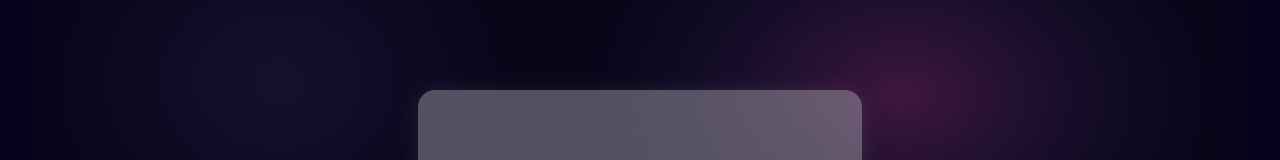
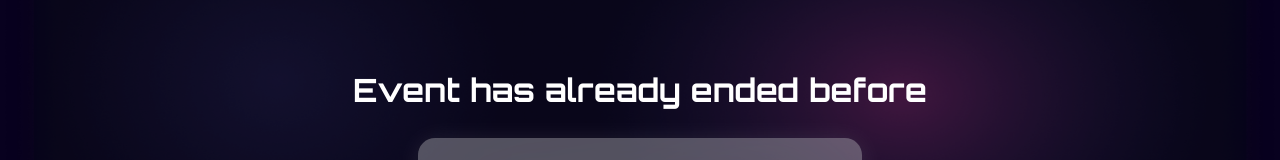
Before and after one commit to Sayan650/freemex-frontend, a React (Create React App) app: page /timer in a window 1280 px wide. Shown: the part 145-305 px from the top of the page. Built offline with nearby package versions, Linux system fonts and the light colour scheme; no server answers.

Commit message:
timer updated

```diff
--- a/src/components/navbar/navbar.js
+++ b/src/components/navbar/navbar.js
@@ -38,7 +38,9 @@ const Nav = () => {
     setNameModal(false);
   };
 
-
+   const [currentdate, setCurrentdate] = useState(0);
+    const [start, setStart] = useState(0);
+     const [end, setEnd] = useState(0);
   const [player, setPlayer] = useState([]);
   const [profile, setProfile] = useState([]);
   const getPlayer = useCallback(async () => {
@@ -104,11 +106,22 @@ const Nav = () => {
     setStat(status);
     setmsg(result.message);
   };
-
-  const start = localStorage.getItem("Start");
-  const end = localStorage.getItem("End");
-  var current_date = new Date().getTime();
-  var new11 = new Date(start).getTime();
+ useEffect(() => {
+    const time = async()=>{
+      const res = await fetch('/api/schedules', {
+        method: "GET",
+        headers: {
+          "Content-Type": "application/json"
+        },
+        credentials: "include",
+      })
+      const result = await res.json();
+      setCurrentdate(new Date().getTime());
+      setEnd(new Date(result.schedule.end).getTime());
+      setStart(new Date(result.schedule.start).getTime());
+    }
+    time()
+  }, []);
 
   return (
     <>
@@ -130,8 +143,8 @@ const Nav = () => {
               </>
             ) : (
               <>
-                {(current_date < new11 ||
-                  current_date > new Date(end).getTime()) &&
+                {(currentdate < start ||
+                  currentdate > end) &&
                 player === 200 ? (
                   <>
                     <div className="links">
--- a/src/pages/dashboard/dashboard.js
+++ b/src/pages/dashboard/dashboard.js
@@ -45,8 +45,6 @@ function Dashboard() {
     const timer = async () => {
         if (start_time && end_time) {
             console.log(start_time, end_time)
-              localStorage.setItem('Start', start_time);
-      localStorage.setItem('End', end_time);
             const res = await fetch('/admin/api/schedules', {
                 method: "POST",
                 headers: {
--- a/src/pages/landing/landing.js
+++ b/src/pages/landing/landing.js
@@ -1,6 +1,6 @@
 import "./landing.css";
 import TypeWriterEffect from "react-typewriter-effect";
-import React, { useState,useEffect } from "react";
+import React, { useState, useEffect } from "react";
 import MetaDecorator from "../../components/metaDecorator/metaDecorator";
 function LandingSection() {
   const [player, setPlayer] = useState(0);
@@ -13,22 +13,29 @@ function LandingSection() {
 
   useEffect(() => {
     getPlayer();
-    const start = localStorage.getItem("Start");
-    const end = localStorage.getItem("End");
+    const time = async () => {
+      const res = await fetch("/api/schedules", {
+        method: "GET",
+        headers: {
+          "Content-Type": "application/json",
+        },
+        credentials: "include",
+      });
+      const result = await res.json();
       var current_date = new Date().getTime();
-    var new11 = new Date(start).getTime();
-    if (
-      (current_date < new11 || current_date > new Date(end).getTime()) &&
-      player === 200
-    ) {
+      var end = new Date(result.schedule.end).getTime();
+      var start = new Date(result.schedule.start).getTime();
+  console.log(current_date);
+      if ((current_date < start || current_date > end) && player === 200) {
         window.location.href = "/timer";
-    }
-      else if (
-      (current_date > new11 || current_date < new Date(end).getTime()) &&
+      } else if (
+        (current_date >  start  || current_date < end )&&
         player === 200
       ) {
         window.location.href = "/portfolio";
       }
+    };
+    time();
   }, [player]);
 
   return (
@@ -67,9 +74,9 @@ function LandingSection() {
       <div className="about">
         <h3>
           <img src="Images/logo.png" alt="" />
-              is an online trading game which allows you to buy and sell stocks
-              at your convenience and at the current market price. The player at
-              the end with highest total stocks and cash wins the game.
+          is an online trading game which allows you to buy and sell stocks at
+          your convenience and at the current market price. The player at the
+          end with highest total stocks and cash wins the game.
         </h3>
       </div>
       <div className="notes">
@@ -79,8 +86,8 @@ function LandingSection() {
             <li>Stock prices are updated every 30 seconds.</li>
             <li>Leaderboard is updated every minute.</li>
             <li>
-                  You may notice some after hour fluctuations in stock prices
-                  which are normal.
+              You may notice some after hour fluctuations in stock prices which
+              are normal.
             </li>
           </ul>
         </div>
--- a/src/pages/timer/timer.css
+++ b/src/pages/timer/timer.css
@@ -5,6 +5,8 @@
   max-width: 1440px;
   height: 80vh;
   display: flex;
+  flex-direction : column;
+  margin: 0 auto;
   justify-content: center;
   align-items: center;
 }
@@ -19,6 +21,12 @@
   flex-direction: column;
   align-items: center;
   justify-content: center;
+}
+.clock h1{
+    font-family: "Orbitron",
+    sans-serif;
+    text-align : center;
+    margin: clamp(25px, 2.15vw, 35px);
 }
 .labelsTime {
   display: flex;
--- a/src/pages/timer/timer.js
+++ b/src/pages/timer/timer.js
@@ -15,40 +15,45 @@ const Timer = () => {
 
   const history = useHistory();
   // let date = new Date();
+  const [currentdate, setCurrentdate] = useState(0);
+  const [start, setStart] = useState(0);
+  const [end, setEnd] = useState(0);
   const [clock, setClock] = useState("00:00:00");
-  const [timer, setTimer] = useState("")
+  const [timer, setTimer] = useState("");
 
   useEffect(() => {
-    const time = async()=>{
-      const res = await fetch('/api/schedules', {
+    const time = async () => {
+      const res = await fetch("/api/schedules", {
         method: "GET",
         headers: {
-          "Content-Type": "application/json"
+          "Content-Type": "application/json",
         },
         credentials: "include",
-      })
+      });
       const result = await res.json();
       console.log(result);
-      setTimer(result.schedule)
-    }
-   time()
-  },[])
-
+      setTimer(result.schedule);
+      setCurrentdate(new Date().getTime());
+      setEnd(new Date(result.schedule.end).getTime());
+      setStart(new Date(result.schedule.start).getTime());
+    };
+    time();
+  }, []);
 
   useEffect(() => {
     getPlayer();
     console.log(player);
     let myInterval = setInterval(() => {
       const getCountdown = async () => {
-
         const start = new Date(timer.start).getTime();
         const end = new Date(timer.end).getTime();
         var current_date = Date.now();
+
         if (
           (current_date > start && current_date < new Date(end).getTime()) ||
           player === 401
         ) {
-          history.push("/portfolio");
+          history.push("/");
         }
 
         // console.log(start_time)
@@ -103,10 +108,19 @@ const Timer = () => {
     return () => {
       clearInterval(myInterval);
     };
-  }, [history, player,timer]);
+  }, [history, player, timer]);
 
   return (
     <div className="clock">
+      {currentdate < start && currentdate > end ? (
+        <>
+          <h1>Event Starts in</h1>
+        </>
+      ) : (
+        <>
+          <h1>Event has already ended before</h1>
+        </>
+      )}
       <div className="countdown">
         <div className="labelsTime">
           <li>{clock[0]}</li>
```
Also changed, not shown: src/pages/portfolio/portfolio.js (+7 -11 lines). Lines whose indentation alone changed are shown as unchanged.
